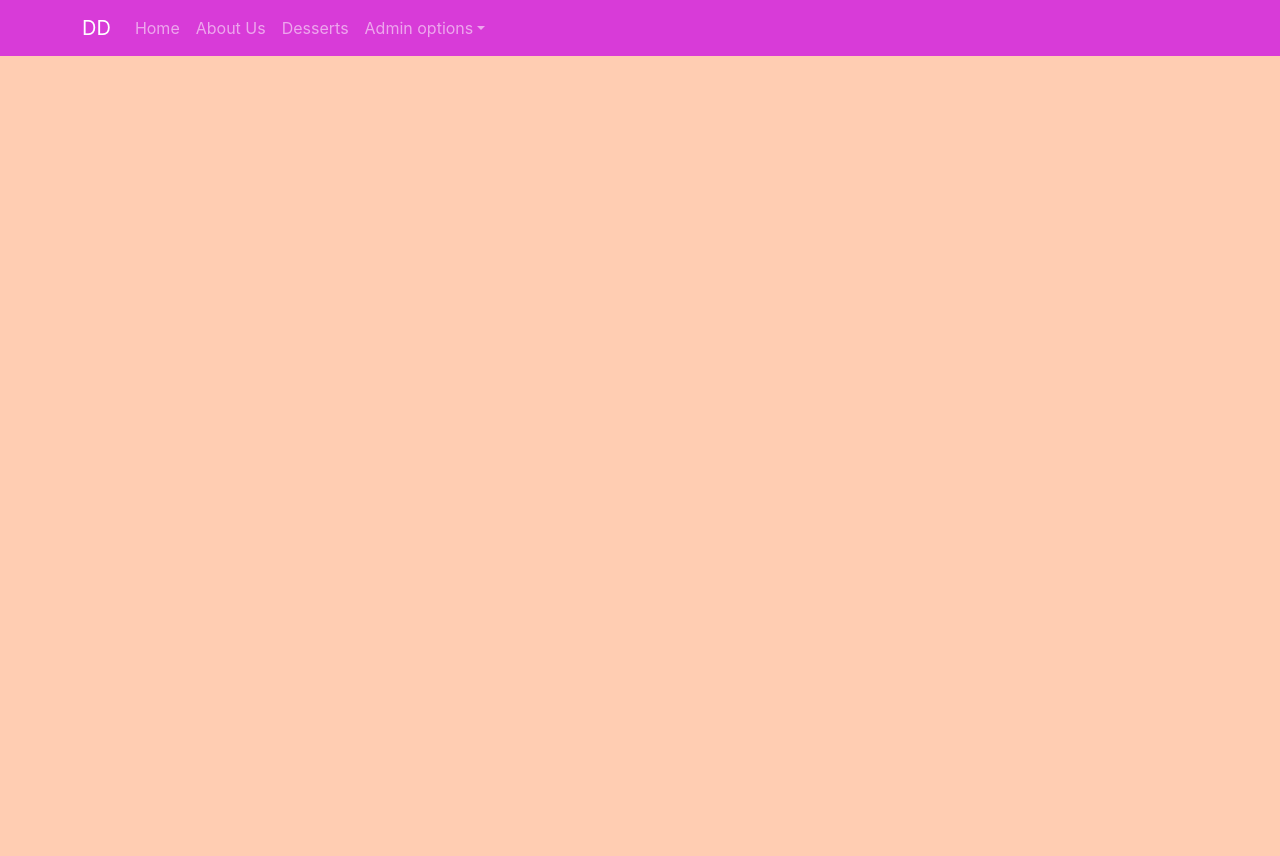
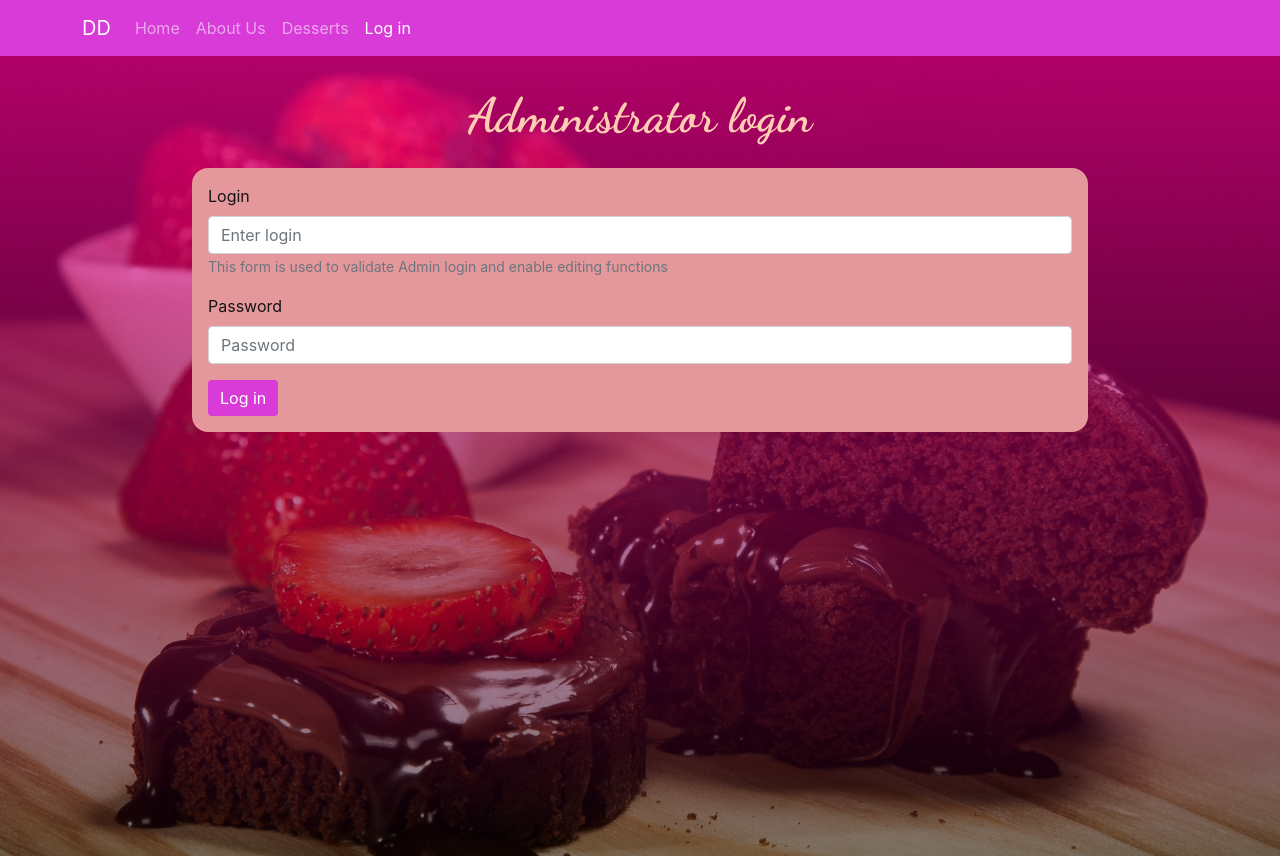
Before and after one commit to Abzazuet/Phase-2-project-DDesserts_Frontend, a React (Create React App) app: page /login in a window 1280 px wide. Before the commit the page ends 800 px from the top, so only its background shows below. Built offline with nearby package versions, Linux system fonts and the light colour scheme.

Commit message:
Added login form and validations

```diff
--- a/src/components/AboutUs.jsx
+++ b/src/components/AboutUs.jsx
@@ -1,6 +1,6 @@
 function AboutUs() {
   return (
-    <div className="home">
+    <div className="background">
       <div className="phrase-container">
         <h1>Get to know us better</h1>
         <h2>100% mexican company</h2>
--- a/src/components/AddDessert.jsx
+++ b/src/components/AddDessert.jsx
@@ -7,7 +7,7 @@ function AddDessert() {
   const [changeIngredient, setChangeIngredient] = useState("");
   const [params, setParams] = useState({});
   const [regimes, setRegimes] = useState([]);
-  function handleAdd(event) {
+  function handleAdd() {
     setIngredients([...ingredients, changeIngredient]);
     setParams({
       ...params,
@@ -59,6 +59,7 @@ function AddDessert() {
   }
 
   return (
+    <div className="background">
       <Form className="form" onSubmit={handleSubmit}>
         <Form.Group className="mb-3" controlId="name">
           <Form.Label>Dessert Name</Form.Label>
@@ -151,6 +152,7 @@ function AddDessert() {
           Submit
         </Button>
       </Form>
+    </div>
   );
 }
 export default AddDessert;
--- /dev/null
+++ b/src/components/AdminOptions.jsx
@@ -0,0 +1,22 @@
+import NavDropdown from "react-bootstrap/NavDropdown";
+import { LinkContainer } from "react-router-bootstrap";
+function AdminOptions({ setExpanded }) {
+  return (
+    <NavDropdown title="Admin options" id="basic-nav-dropdown">
+      <LinkContainer to="/addDessert">
+        <NavDropdown.Item href="#addDessert" onClick={() => setExpanded(false)}>
+          Add Dessert
+        </NavDropdown.Item>
+      </LinkContainer>
+      {/*
+                            <LinkContainer to="/addDessert">
+                                <NavDropdown.Item href="#addDessert">Delete Dessert</NavDropdown.Item>
+                            </LinkContainer>
+                            <LinkContainer to="/addDessert">
+                                <NavDropdown.Item href="#addDessert">Update Dessert</NavDropdown.Item>
+                            </LinkContainer>
+    */}
+    </NavDropdown>
+  );
+}
+export default AdminOptions;
--- a/src/components/App.jsx
+++ b/src/components/App.jsx
@@ -2,19 +2,28 @@ import TopNavbar from "./TopNavbar";
 import Home from "./Home";
 import Desserts from "./Desserts";
 import AddDessert from "./AddDessert";
+import Login from "./Login";
+
 import AboutUs from "./AboutUs";
 import { Route, BrowserRouter, Routes } from "react-router-dom";
+import { useState } from "react";
 import "../styles/App.css";
 
 function App() {
+  const [adminLogged, setAdminLogged] = useState(false);
   return (
     <div className="App">
       <BrowserRouter>
-        <TopNavbar />
+        <TopNavbar adminLogged={adminLogged} setAdminLogged={setAdminLogged}/>
         <Routes>
           <Route exact path="/" element={<Home />} />
           <Route exact path="/aboutUs" element={<AboutUs />} />
           <Route exact path="/desserts" element={<Desserts />} />
+          <Route
+            exact
+            path="/login"
+            element={<Login setLoggedIn={setAdminLogged} adminLogged={adminLogged}/>}
+          />
           <Route exact path="/addDessert" element={<AddDessert />} />
         </Routes>
       </BrowserRouter>
--- a/src/components/Desserts.jsx
+++ b/src/components/Desserts.jsx
@@ -11,13 +11,15 @@ function Desserts() {
       .then((data) => setDesserts(data));
   }, []);
   return (
-    <Container className="mt-3">
+    <div className="background">
+      <Container>
         <Row>
           {desserts.map((dessert) => (
             <Dessert key={dessert.id} dessert={dessert} />
           ))}
         </Row>
       </Container>
+    </div>
   );
 }
 export default Desserts;
--- a/src/components/Home.jsx
+++ b/src/components/Home.jsx
@@ -1,7 +1,7 @@
 import "../styles/Home.css";
 function Home() {
   return (
-    <div className="home">
+    <div className="background">
       <div className="phrase-container">
         <h1>Daniela's Desserts</h1>
         <h2>
--- /dev/null
+++ b/src/components/Login.jsx
@@ -0,0 +1,73 @@
+import Button from "react-bootstrap/Button";
+import Form from "react-bootstrap/Form";
+import { useState } from "react";
+function Login({ setLoggedIn, adminLogged }) {
+  const [logData, setLogData] = useState({login:'', password: ''});
+
+  function onChangeData(event) {
+    setLogData({
+      ...logData,
+      [event.target.id]: event.target.value,
+    });
+  }
+  function handleSubmit(event) {
+    event.preventDefault();
+    if (adminLogged) {
+      setLoggedIn(!adminLogged);
+      window.alert("Logged out");
+      setLogData({
+        login: "",
+        password: "",
+      });
+    } else if (
+      logData.login === "daniela" &&
+      logData.password === "daniela97"
+    ) {
+      setLoggedIn(true);
+      window.alert("Admin option enabled");
+      setLogData({
+        login: "",
+        password: "",
+      });
+    } else {
+      setLoggedIn(false);
+      window.alert("Wrong username or password");
+    }
+  }
+  return (
+    <div className="background">
+      <div className="phrase-container">
+        <h1>Administrator login</h1>
+      </div>
+      <Form className="form" onSubmit={handleSubmit}>
+        <Form.Group className="mb-3" controlId="login">
+          <Form.Label>Login</Form.Label>
+          <Form.Control
+            type="text"
+            placeholder="Enter login"
+            onChange={onChangeData}
+            value={logData.login}
+          />
+          <Form.Text className="text-muted">
+            This form is used to validate Admin login and enable editing
+            functions
+          </Form.Text>
+        </Form.Group>
+
+        <Form.Group className="mb-3" controlId="password">
+          <Form.Label>Password</Form.Label>
+          <Form.Control
+            type="password"
+            placeholder="Password"
+            onChange={onChangeData}
+            value={logData.password}
+          />
+        </Form.Group>
+        <Button variant="primary" type="submit">
+          {adminLogged ? "Log out" : "Log in"}
+        </Button>
+      </Form>
+    </div>
+  );
+}
+export default Login;
--- a/src/components/TopNavbar.jsx
+++ b/src/components/TopNavbar.jsx
@@ -1,12 +1,12 @@
 import Container from "react-bootstrap/Container";
 import Nav from "react-bootstrap/Nav";
 import Navbar from "react-bootstrap/Navbar";
-import NavDropdown from "react-bootstrap/NavDropdown";
 import { LinkContainer } from "react-router-bootstrap";
 import React, { useState } from "react";
 import "../styles/TopNavbar.css";
+import AdminOptions from "./AdminOptions";
 
-function TopNavbar() {
+function TopNavbar({ adminLogged }) {
   const [expanded, setExpanded] = useState(false);
   return (
     <Navbar
@@ -40,24 +40,12 @@ function TopNavbar() {
                 Desserts
               </Nav.Link>
             </LinkContainer>
-            <NavDropdown title="Admin options" id="basic-nav-dropdown">
-              <LinkContainer to="/addDessert">
-                <NavDropdown.Item
-                  href="#addDessert"
-                  onClick={() => setExpanded(false)}
-                >
-                  Add Dessert
-                </NavDropdown.Item>
-              </LinkContainer>
-              {/*
-                            <LinkContainer to="/addDessert">
-                                <NavDropdown.Item href="#addDessert">Delete Dessert</NavDropdown.Item>
-                            </LinkContainer>
-                            <LinkContainer to="/addDessert">
-                                <NavDropdown.Item href="#addDessert">Update Dessert</NavDropdown.Item>
-                            </LinkContainer>
-    */}
-            </NavDropdown>
+            <LinkContainer to="/login">
+              <Nav.Link href="#login" onClick={() => setExpanded(false)}>
+                {adminLogged ? "Log out" : "Log in"}
+              </Nav.Link>
+            </LinkContainer>
+            {adminLogged ? <AdminOptions setExpanded={setExpanded} /> : ""}
           </Nav>
         </Navbar.Collapse>
       </Container>
--- a/src/styles/AddDessert.css
+++ b/src/styles/AddDessert.css
@@ -1,6 +1,8 @@
 .form {
   max-width: 70%;
-  margin: 15px auto;
+  margin: 0 auto;
   background-color: var(--card-background);
-  padding: 15px;
+  padding: 1rem;
+  border-radius: 1rem;
+  text-align: left;
 }
--- a/src/styles/Dessert.css
+++ b/src/styles/Dessert.css
@@ -1,13 +1,13 @@
 .card-style {
-  margin: 15px auto;
+  margin: .5rem auto;
   border-radius: 1rem;
   background: rgb(216, 59, 216);
   background: linear-gradient(
     104deg,
     rgba(216, 59, 216, 1) 0%,
-    rgba(229, 152, 155, 1) 100%
+    #e5989b 100%
   );
-  box-shadow: 0 0 1rem #000;
+  box-shadow: .5rem 0 1rem #000;
   transition: 0.4s ease-out;
 }
 .card-style:hover {
--- a/src/styles/Home.css
+++ b/src/styles/Home.css
@@ -1,9 +1,13 @@
-.home {
+.background {
   background-image: url("../img/background.jpeg");
-  height: 100vh;
   background: linear-gradient(0deg, rgba(0 0 0 / 0.5), rgba(255 0 150 / 69%)),
     url(../img/background.jpeg);
   background-size: cover;
+  background-repeat: no-repeat;
+  background-attachment: fixed;
+  background-position: center center;
+  padding: 1rem 0;
+  min-height: 100vh;
 }
 
 .phrase-container {
```
Lines whose indentation alone changed are shown as unchanged.
